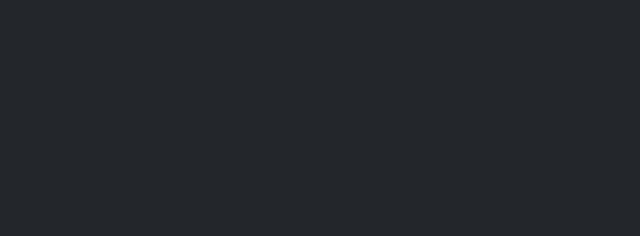
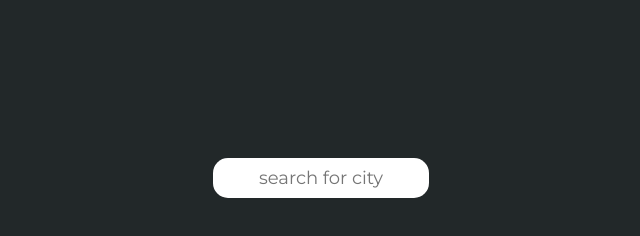
Before and after one commit to Tomo233/weather-app---Tomo, a plain HTML site: page index.html in a window 1280 px wide. Shown: the whole page, without its empty margins (319-959 px from the left). Drawn offline with Linux system fonts and the light colour scheme.

Commit message:
search box added

```diff
--- a/index.html
+++ b/index.html
@@ -15,8 +15,11 @@
   </head>
   <body>
     <section>
-      <!-- <div class="container">
-        <div class="weather-box">
+      <div class="container">
+        <div id="search-box">
+          <input type="text" placeholder="search for city" />
+        </div>
+        <!-- <div class="weather-box">
             <div class="weather-content">
               <input type="search" placeholder="Search" />
               <img class="main-img" src="images/clear.png" alt="" />
@@ -34,8 +37,8 @@
                 </div>
               </div>
             </div>
+          </div>-->
       </div>
-      </div> -->
     </section>
   </body>
 </html>
```
Lines whose indentation alone changed are shown as unchanged.
